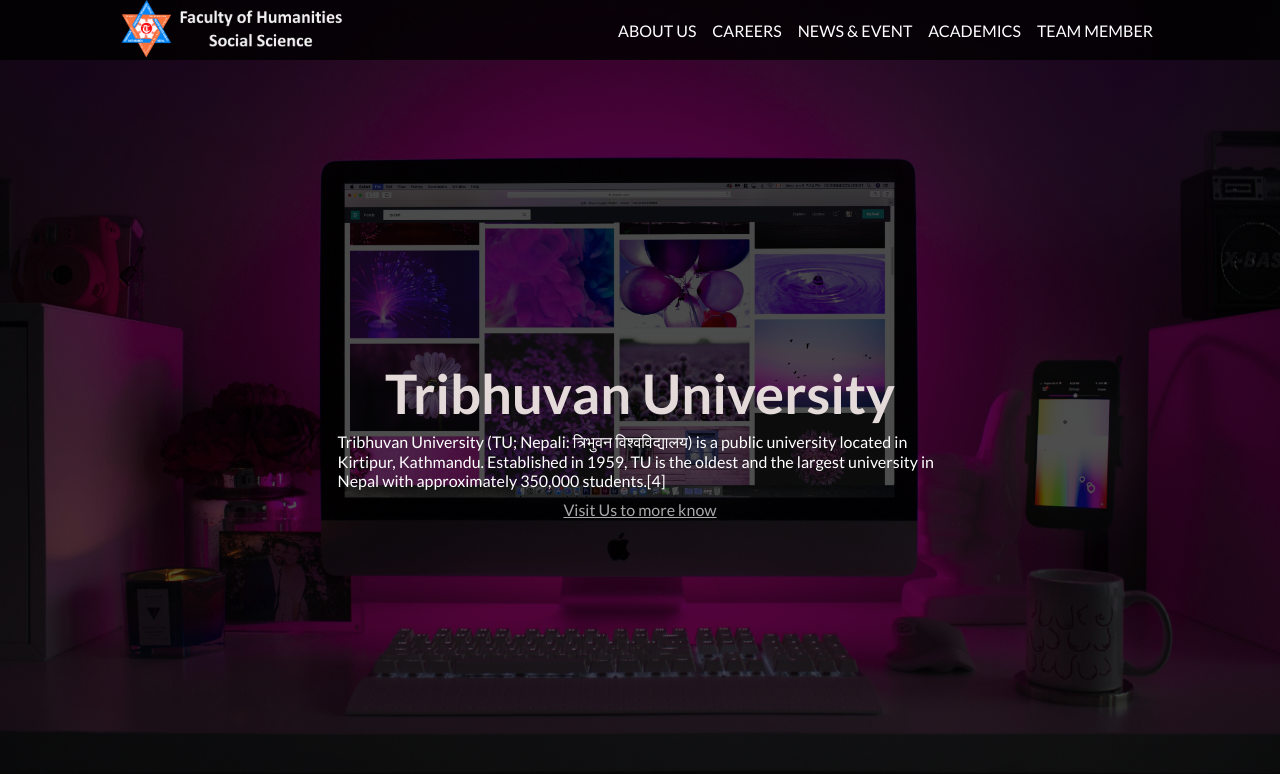
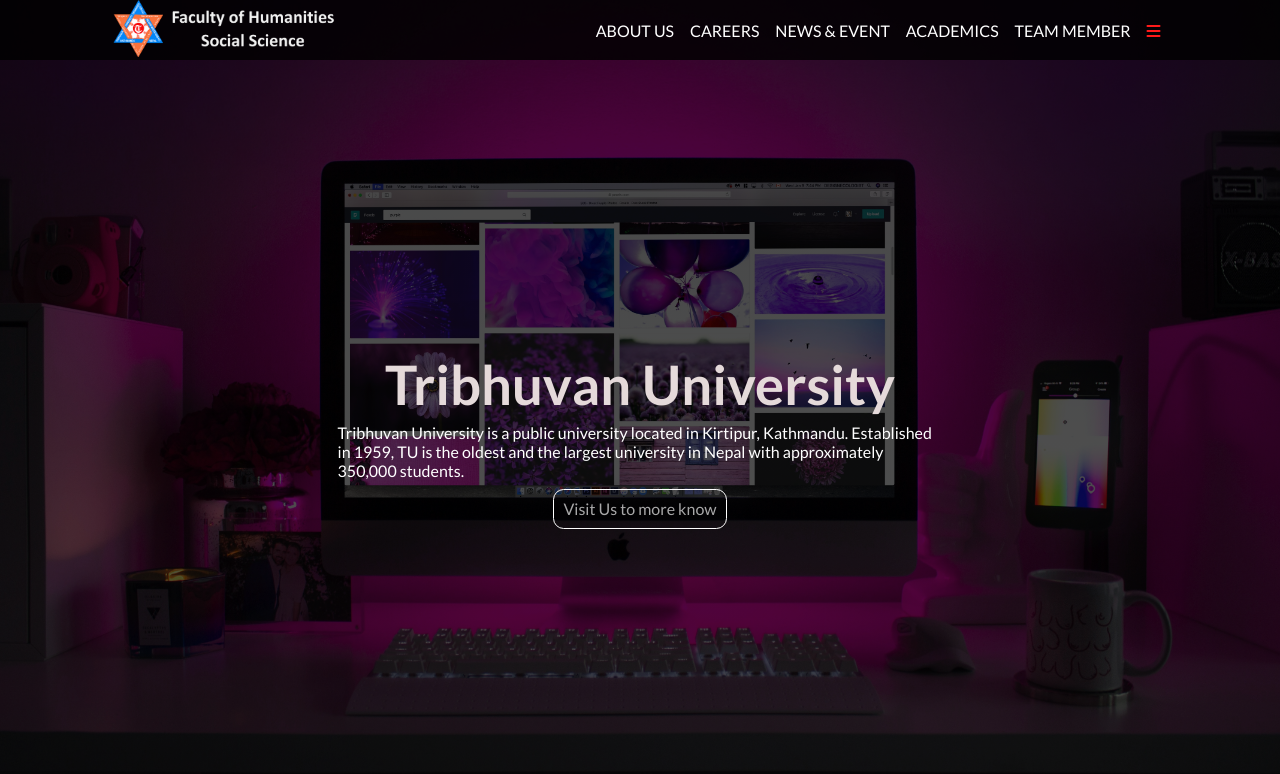
Before and after one commit to benjamingraham6/Lab, a plain HTML site: page template/image.html in a window 1280 px wide. Drawn offline with Linux system fonts and the light colour scheme.

Commit message:
Added font awesome cdn in html file

```diff
--- a/style.css
+++ b/style.css
@@ -74,9 +74,15 @@
 }
 
 .text-box a{
+    outline: 1px solid white;
+    padding: 0.6rem;
+    border-radius: 0.6rem;
+    text-decoration: none;
     color: rgba(255, 255, 255, 0.657);
+    transition: 0.3s ease-in-out;
 }
 
 .text-box a:hover{
     color: white;
+    background-color: rgba(40, 230, 255, 0.715);
 }
--- a/template/image.html
+++ b/template/image.html
@@ -5,6 +5,10 @@
     <meta name="viewport" content="width=device-width, initial-scale=1.0" />
     <title>Background Image</title>
     <link rel="stylesheet" href="../style.css" />
+    <link
+      href="https://cdnjs.cloudflare.com/ajax/libs/font-awesome/6.4.2/css/all.min.css"
+      rel="stylesheet"
+    />
   </head>
   <body>
     <section class="header">
@@ -17,6 +21,9 @@
             <li><a href="">NEWS & EVENT</a></li>
             <li><a href="">ACADEMICS</a></li>
             <li><a href="">TEAM MEMBER</a></li>
+            <li>
+              <i class="fa-solid fa-bars" style="color: #ff1a1a"></i>
+            </li>
           </ul>
         </div>
       </nav>
@@ -24,10 +31,9 @@
       <div class="text-box">
         <h1>Tribhuvan University</h1>
         <p>
-          Tribhuvan University (TU; Nepali: त्रिभुवन विश्वविद्यालय) is a public
-          university located in Kirtipur, Kathmandu. Established in 1959, TU is
-          the oldest and the largest university in Nepal with approximately
-          350,000 students.[4]
+          Tribhuvan University is a public university located in Kirtipur,
+          Kathmandu. Established in 1959, TU is the oldest and the largest
+          university in Nepal with approximately 350,000 students.
         </p>
         <a href="#" class="hero-btn">Visit Us to more know</a>
       </div>
```
